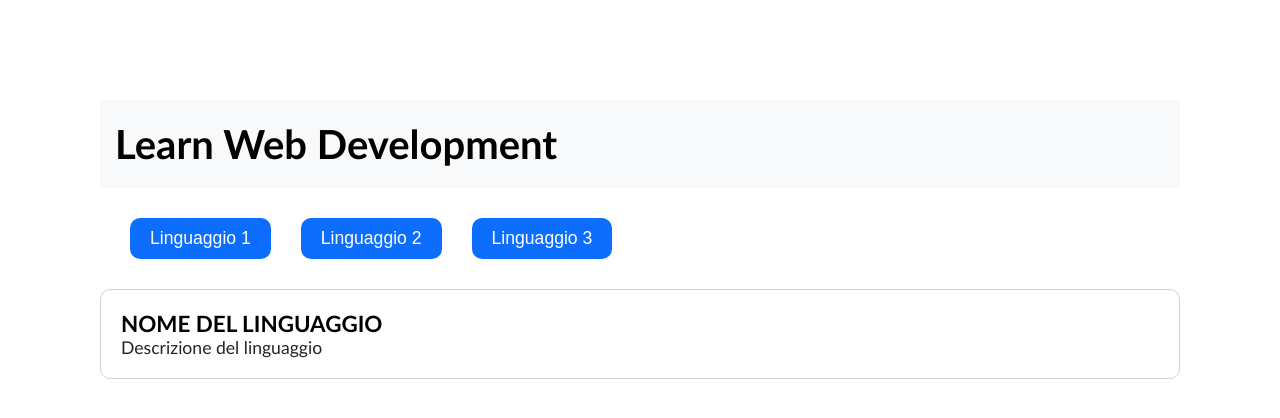
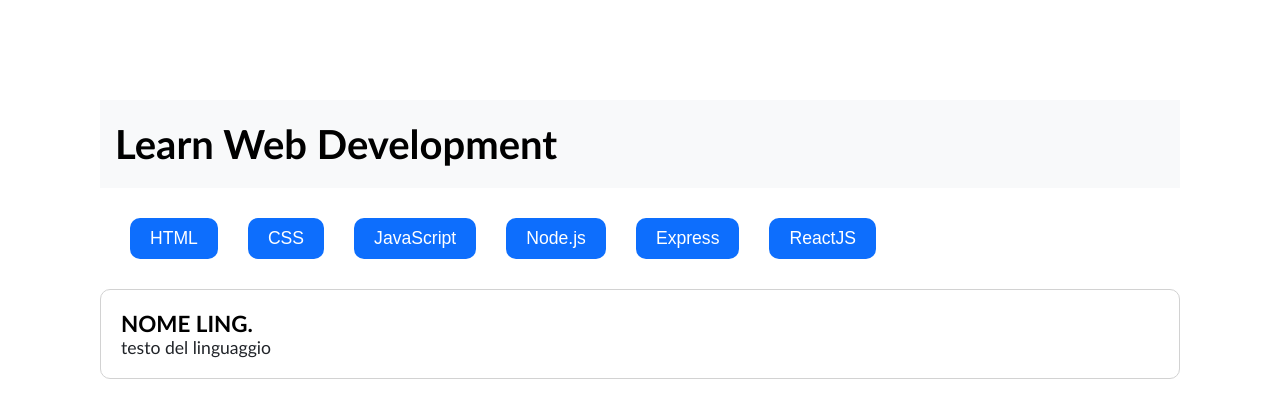
Before and after one commit to nicolaparutto/react-use-state, a React (Vite) app: page / in a window 1280 px wide. Shown: the top 418 px of the page. Built offline with nearby package versions, Linux system fonts and the light colour scheme.

Commit message:
feat: printed the buttons with the various names

```diff
--- a/src/App.jsx
+++ b/src/App.jsx
@@ -3,9 +3,29 @@
 
 
 function App() {
+
   return (
     <section>
       <h1>Learn Web Development</h1>
+      <div className="buttons-container">
+        {languages.map(language => (
+          <div key={language.id}>
+              <button>{language.title}</button>
+          </div>
+        ))}
+      </div>
+      <div className="response-container">
+        <span>nome ling.</span>
+        <p>testo del linguaggio</p>
+      </div>
+    </section>
+  )
+}
+
+export default App;
+
+
+/* <h1>Learn Web Development</h1>
       <div className="buttons-container">
         <button>Linguaggio 1</button>
         <button>Linguaggio 2</button>
@@ -14,9 +34,4 @@
       <div className="response-container">
         <span>Nome del linguaggio</span>
         <p>Descrizione del linguaggio</p>
-      </div>
-    </section>
-  )
-}
-
-export default App;
+      </div> */
--- a/src/index.css
+++ b/src/index.css
@@ -21,6 +21,7 @@
 
 .buttons-container{
    margin: 30px;
+   display: flex;
 }
 
 .buttons-container button{
```
